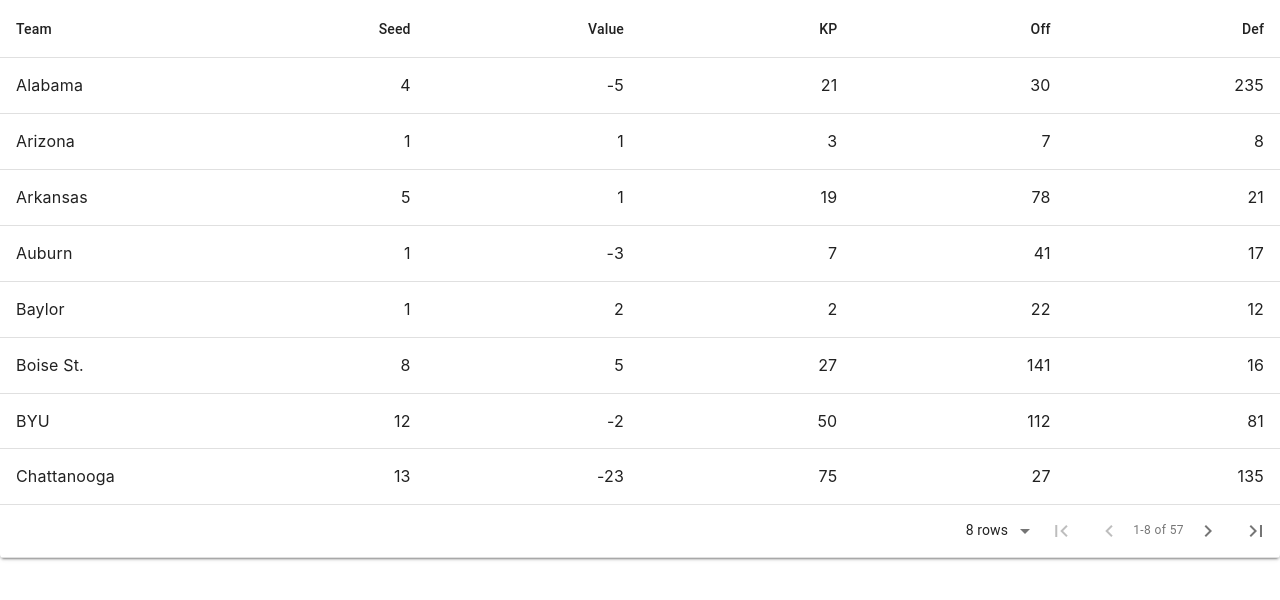
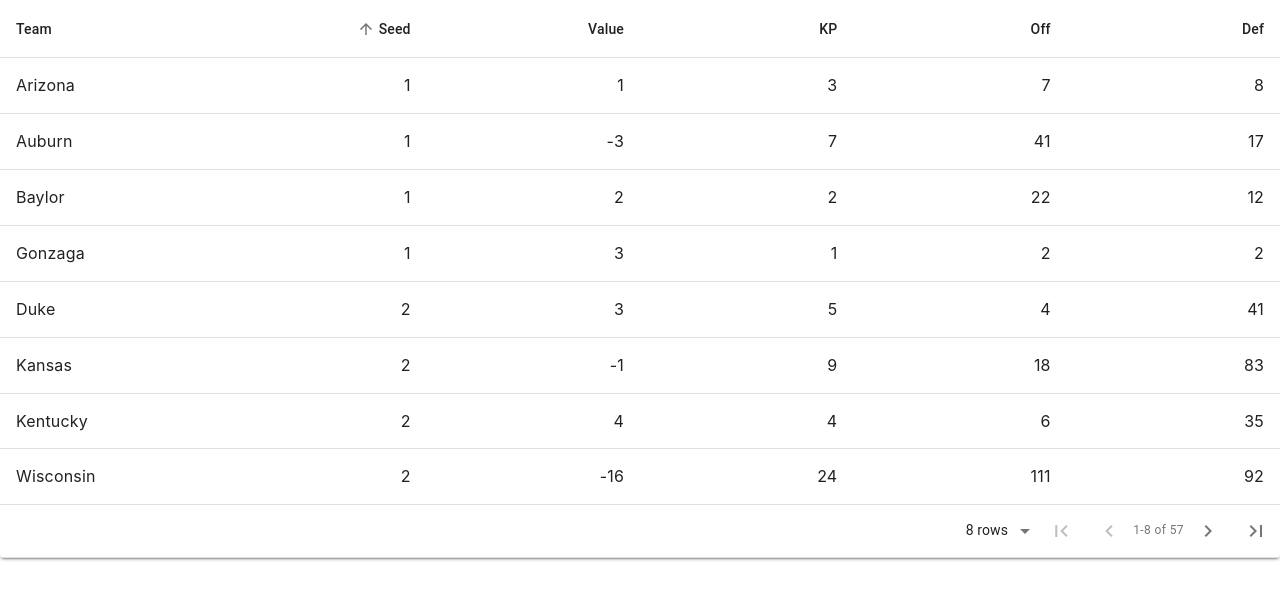
Before and after one commit to mleonard9/mm-auction-helper, a React (Create React App) app: page / in a window 1280 px wide. Shown: the top 600 px of the page. Built offline with nearby package versions, Linux system fonts and the light colour scheme.

Commit message:
Changed default sort

```diff
--- a/public/index.html
+++ b/public/index.html
@@ -25,7 +25,7 @@
       work correctly both with client-side routing and a non-root public URL.
       Learn how to configure a non-root public URL by running `npm run build`.
     -->
-    <title>React App</title>
+    <title>Tournament Assistant</title>
   </head>
   <body>
     <noscript>You need to enable JavaScript to run this app.</noscript>
--- a/src/Components/RankingsTable.js
+++ b/src/Components/RankingsTable.js
@@ -8,7 +8,7 @@
 
   const columns = [
     { title: 'Team', field: 'TeamName' },
-    { title: 'Seed', field: 'Seed', type: 'numeric' },
+    { title: 'Seed', field: 'Seed', type: 'numeric', defaultSort: 'asc' },
     { title: 'Value', field: 'Value', type: 'numeric' },
     // { title: 'NET', field: 'NET', type: 'numeric' },
     { title: 'KP', field: 'RankAdjEM', type: 'numeric' },
```
Also changed, not shown: public/manifest.json.
